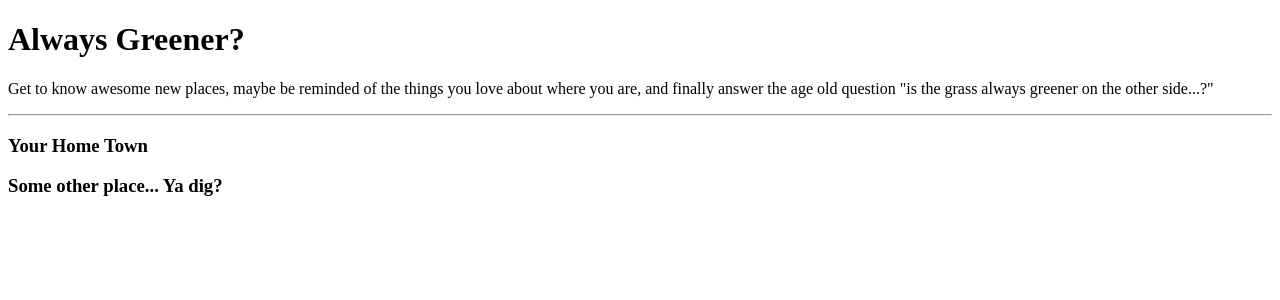
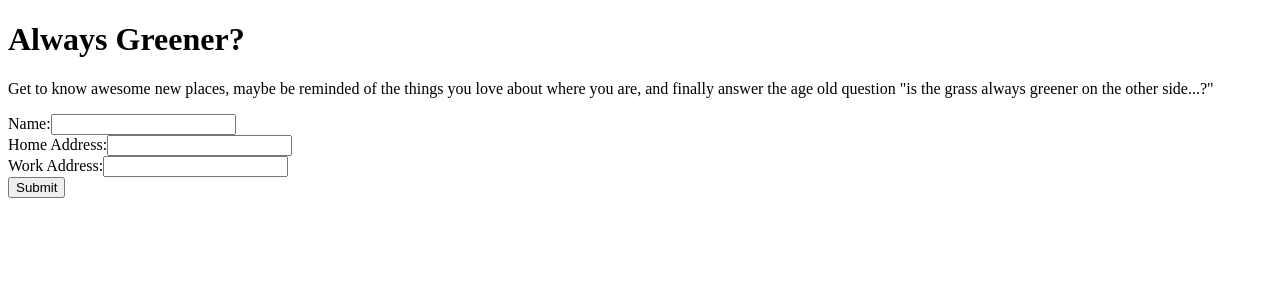
Before and after one commit to AwesomeOcelots/AwesomeOcelots, a React app: page / in a window 1280 px wide. Shown: the top 300 px of the page. Built offline with nearby package versions, Linux system fonts and the light colour scheme; the HTML template or start-up script is replaced by a standard one.

Commit message:
Add login component and functionality

```diff
--- a/Client/src/components/App.jsx
+++ b/Client/src/components/App.jsx
@@ -3,21 +3,60 @@ import ReactDOM from 'react-dom';
 import Header from './Header.jsx';
 import HomeTown from './Hometown.jsx';
 import ComparisonTown from './ComparisonTown.jsx';
+import LogIn from './LogIn.jsx';
+import Welcome from './Welcome.jsx';
 
 
 class App extends React.Component {
   constructor(props) {
     super(props);
 
+    this.state = {
+      user: '',
+      home: '',
+      work: '',
+      session: false
+    };
   }
+
+  setUser(e) {
+    this.setState({
+      user: e.target.value
+    });
+  }
+
+  setHome(e) {
+    this.setState({
+      home: e.target.value
+    })
+  }
+
+  setWork(e) {
+    this.setState({
+      work: e.target.value
+    })
+  }
+
+  logIn() {
+    this.setState({
+      session: !this.state.session
+    })
+  }
+
 
   render() {
     return (
       <div>
         <Header/>
-        <hr></hr>
-        <HomeTown />
-        <ComparisonTown />
+        {this.state.session ? <div>
+                                <Welcome user={this.state.user}/>
+                                <HomeTown />
+                                <ComparisonTown />
+                              </div>:
+                              <LogIn setUser={this.setUser.bind(this)}
+                                     setHome={this.setHome.bind(this)}
+                                     setWork={this.setWork.bind(this)}
+                                     logIn={this.logIn.bind(this)}/>}
     </div>
     )
   }
--- a/Client/src/components/HomeTown.jsx
+++ b/Client/src/components/HomeTown.jsx
@@ -1,5 +1,6 @@
 import React from 'react';
-import App from './App.jsx';
+//import App from './App.jsx';
+import Weather from './Weather.jsx';
 
 class HomeTown extends React.Component {
 
@@ -10,6 +11,7 @@ class HomeTown extends React.Component {
         <h3>
           Your Home Town
         </h3>
+        <Weather />
       </div>
     )
   }
--- /dev/null
+++ b/Client/src/components/LogIn.jsx
@@ -0,0 +1,25 @@
+import React from 'react';
+
+class LogIn extends React.Component {
+  render() {
+    return (
+      <div>
+        <div>
+          Name:
+          <input type='text' onChange={this.props.setUser}/>
+        </div>
+        <div>
+          Home Address:
+          <input type='text' onChange={this.props.setHome}/>
+        </div>
+        <div>
+          Work Address:
+          <input type='text' onChange={this.props.setWork}/>
+        </div>
+        <button onClick={this.props.logIn}>Submit</button>
+      </div>
+    )
+  }
+}
+
+export default LogIn
--- a/Client/src/components/Weather.jsx
+++ b/Client/src/components/Weather.jsx
@@ -0,0 +1,17 @@
+import React from 'react';
+
+class Weather extends React.Component {
+  constructor() {
+    super();
+  }
+
+  render() {
+    return (
+      <div>
+        Todays Weather
+      </div>
+    )
+  }
+}
+
+export default Weather
--- /dev/null
+++ b/Client/src/components/Welcome.jsx
@@ -0,0 +1,16 @@
+import React from 'react';
+
+class Welcome extends React.Component {
+  render() {
+    return (
+      <div>
+        <h1>
+          Welcome {this.props.user}!
+        </h1>
+        <hr></hr>
+      </div>
+    )
+  }
+}
+
+export default Welcome
--- a/webpack.config.js
+++ b/webpack.config.js
@@ -1,6 +1,6 @@
 var path = require('path');
-var SRC_DIR = path.join(__dirname, '/client/src');
-var DIST_DIR = path.join(__dirname, '/client/dist');
+var SRC_DIR = path.join(__dirname, '/Client/src');
+var DIST_DIR = path.join(__dirname, '/Client/dist');
 
 module.exports = {
   entry: `${SRC_DIR}/index.js`,
```
Also changed, not shown: 1 other file (tests, documents, lock files or other folders).
